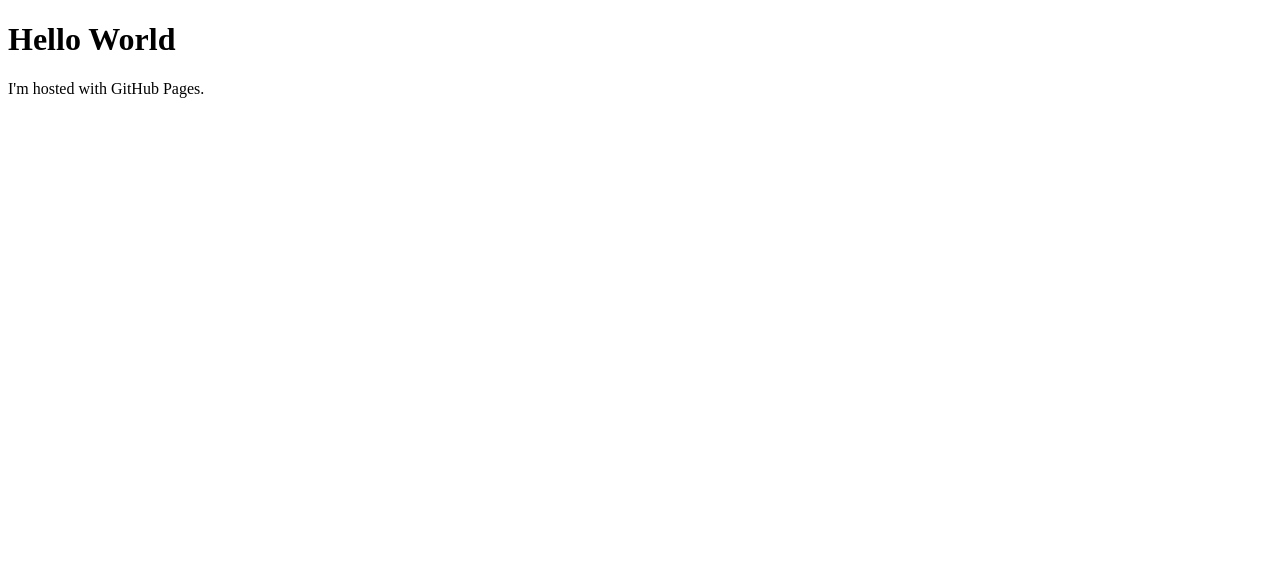
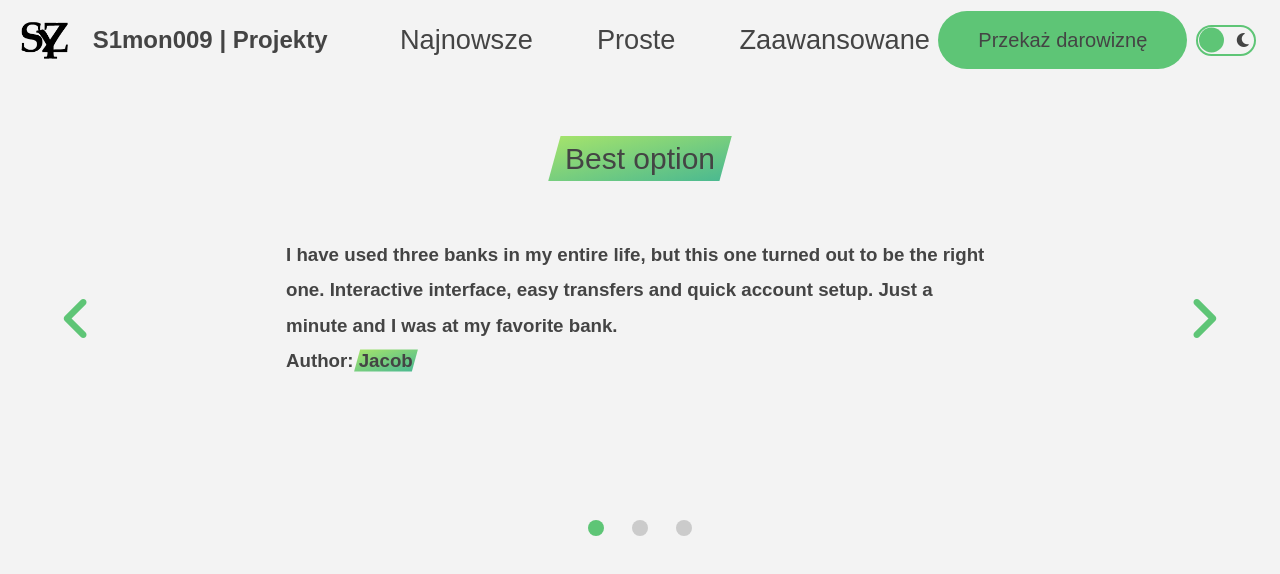
Before and after one commit to S1mon009/S1mon009.github.io, a plain HTML site: page index.html in a window 1280 px wide. Drawn offline with Linux system fonts and the light colour scheme.

Commit message:
Update index.html

```diff
--- a/index.html
+++ b/index.html
@@ -1,7 +1,109 @@
 <!DOCTYPE html>
 <html>
+  <head>
+    <meta charset="UTF-8" />
+    <meta http-equiv="X-UA-Compatible" content="IE=edge" />
+    <meta name="viewport" content="width=device-width, initial-scale=1.0" />
+    <title>S1mon009 | Projekty</title>
+    <link rel="stylesheet" href="css/style.css" />
+    <link
+      rel="stylesheet"
+      href="https://cdnjs.cloudflare.com/ajax/libs/font-awesome/6.1.1/css/all.min.css"
+    />
+    <link rel="icon" href="img/logo.png" />
+    <script defer src="js/theme.js"></script>
+    <script defer src="js/header.js"></script>
+    <script defer src="js/slider.js"></script>
+  </head>
   <body>
-    <h1>Hello World</h1>
-    <p>I'm hosted with GitHub Pages.</p>
+    <div class="container">
+      <header>
+        <img class="header_logo" src="img/logo-czarne.png" />
+        <h2>S1mon009 | Projekty</h2>
+        <ul class="nav_links">
+          <li class="nav_item">
+            <a class="nav_link header_item header_item" href="#section--1"
+              >Najnowsze</a
+            >
+          </li>
+          <li class="nav_item">
+            <a class="nav_link header_item header_item" href="#section--2"
+              >Proste</a
+            >
+          </li>
+          <li class="nav_item">
+            <a class="nav_link header_item header_item" href="#section--3"
+              >Zaawansowane</a
+            >
+          </li>
+        </ul>
+        <a
+          class="btn header_item"
+          href="https://www.paypal.com/donate/?hosted_button_id=DE9QMZNG57KD6"
+          target="_blank"
+          >Przekaż darowiznę</a
+        >
+        <div class="toggleSwitch">
+          <label for="checkbox" class="toggler header_item">
+            <input type="checkbox" id="checkbox" />
+            <span class="ball"></span>
+            <i class="fa-solid fa-moon"></i>
+            <i class="fa-solid fa-sun"></i>
+          </label>
+        </div>
+      </header>
+      <div class="slider">
+        <div class="slide">
+          <div class="slide_title">
+            <span class="highlight">Best option</span>
+          </div>
+          <div class="slide_description">
+            <h3>
+              I have used three banks in my entire life, but this one turned out
+              to be the right one. Interactive interface, easy transfers and
+              quick account setup. Just a minute and I was at my favorite bank.
+              <br />
+              Author: <span class="highlight">Jacob</span>
+            </h3>
+          </div>
+        </div>
+        <div class="slide">
+          <div class="slide_title">
+            <span class="highlight">The best internet bank ever</span>
+          </div>
+          <div class="slide_description">
+            <h3>
+              Only in this bank I was really satisfied with electronic banking.
+              I still wonder why I didn't know him before. Now I cannot imagine
+              my life without this bank. The best decision of my life. I
+              heartily recommend! :)<br />
+              Author: <span class="highlight">James</span>
+            </h3>
+          </div>
+
+          <div class="slide_description"></div>
+        </div>
+        <div class="slide">
+          <div class="slide_title">
+            <span class="highlight">I love this bank</span>
+          </div>
+          <div class="slide_description">
+            <h3>
+              I completely changed my approach to banks the moment I found this
+              bank. From then on, I only use it.
+              <br />
+              Author: <span class="highlight">Scarlet</span>
+            </h3>
+          </div>
+        </div>
+        <button class="slider_btn slider_btn_left">
+          <i class="fa-solid fa-angle-left"></i>
+        </button>
+        <button class="slider_btn slider_btn_right">
+          <i class="fa-solid fa-angle-right"></i>
+        </button>
+        <div class="dots"></div>
+      </div>
+    </div>
   </body>
 </html>
```
